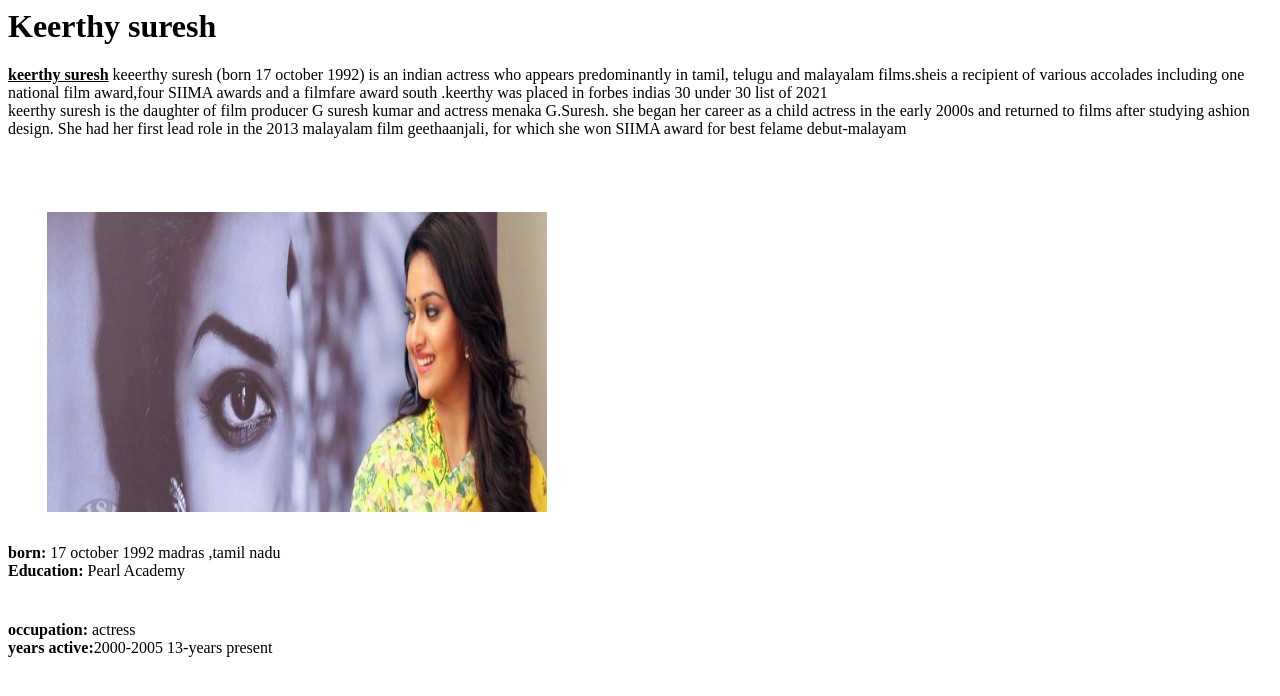
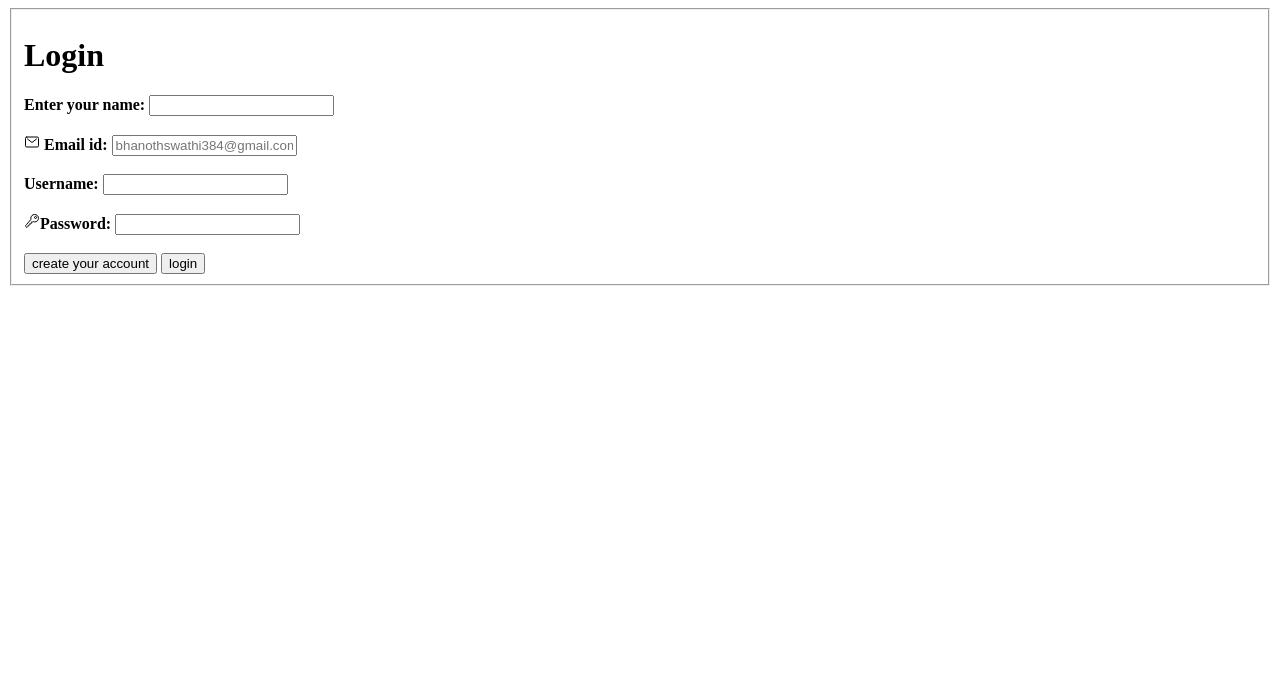
Before and after one commit to Swathi-56/wikipedia, a plain HTML site: page index.html in a window 1280 px wide. Drawn offline with nearby package versions, Linux system fonts and the light colour scheme.

Commit message:
Add files via upload

```diff
--- a/index.html
+++ b/index.html
@@ -1,14 +1,26 @@
-<doctype!.html>
-<htlm>
-    <h1><b>Keerthy suresh</b></h1>
-    <body>
-        <p>
-            <u><b>keerthy suresh</b></u>
-            keeerthy suresh (born 17 october 1992) is an indian actress who appears predominantly in tamil, telugu and malayalam films.sheis a recipient of various accolades including one national film award,four SIIMA awards and a filmfare award south .keerthy was placed in forbes indias 30 under 30 list of 2021<br>
-            keerthy suresh is the daughter of film producer G suresh kumar and actress menaka G.Suresh. she began her career as a child actress in the early 2000s and returned to films after studying ashion  design. She had her first lead  role  in  the 2013 malayalam film geethaanjali, for which she won SIIMA award for best felame debut-malayam<b><pre>                </b>
-        </p>
-     <a href="./agnya.html"><img src ="./keerthy.jpg" height="300" width ="500"></a>
-    </pre> <b>born:</b>       17 october 1992 madras ,tamil nadu</pre><br>
-    </pre><b>Education:</b>  Pearl Academy<pre>
-    </pre><b>occupation:</b>  actress</pre><br>
-</pre><b>years active:</b>2000-2005 13-years present</pre><br>
+<!DOCTYPE html>
+<html lang="en">
+<head>
+    <meta charset="UTF-8">
+    <meta name="viewport" content="width=device-width, initial-scale=1.0">
+    <title>Document</title>
+    <script type="module" src="https://unpkg.com/ionicons@7.1.0/dist/ionicons/ionicons.esm.js"></script>
+<script nomodule src="https://unpkg.com/ionicons@7.1.0/dist/ionicons/ionicons.js"></script>
+</head>
+<body>
+    <form>
+        <fieldset>
+            <h1>Login</h1>
+            <label for="enter your name"> <b>Enter your name:</b></label>
+            <input type="text" id="enter your name"/><br><br>
+            <label for="Email id"><ion-icon name="mail-outline"></ion-icon><b> Email id:</b></label>
+            <input type="text" id="email id" placeholder="bhanothswathi384@gmail.com"><br><br>
+            <label for="username"><b>Username:</b></label>
+            <input type="text" id="Username"/><br><br>
+            <label for="password"><ion-icon name="key-outline"></ion-icon><b>Password:</b></label>
+            <input type="text" id="password"/><br><br>
+            <input type="submit" value="create your account" formaction="http://127.0.0.1:5500/tasks/forms1/login2%20index.html"/>
+            <input type="submit"value=login formaction="http://127.0.0.1:5500/tasks/forms1/login1%20index.html"/>
+</form>
+</body>
+</html>
```
